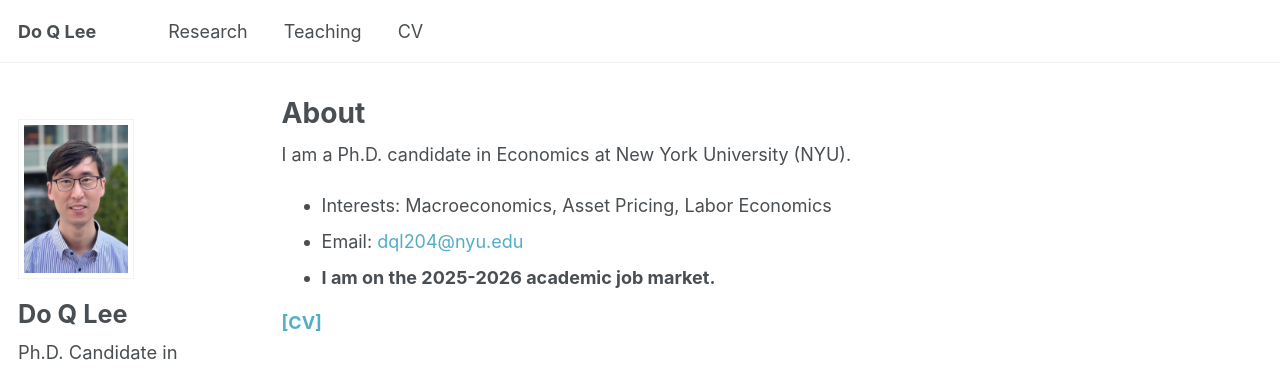
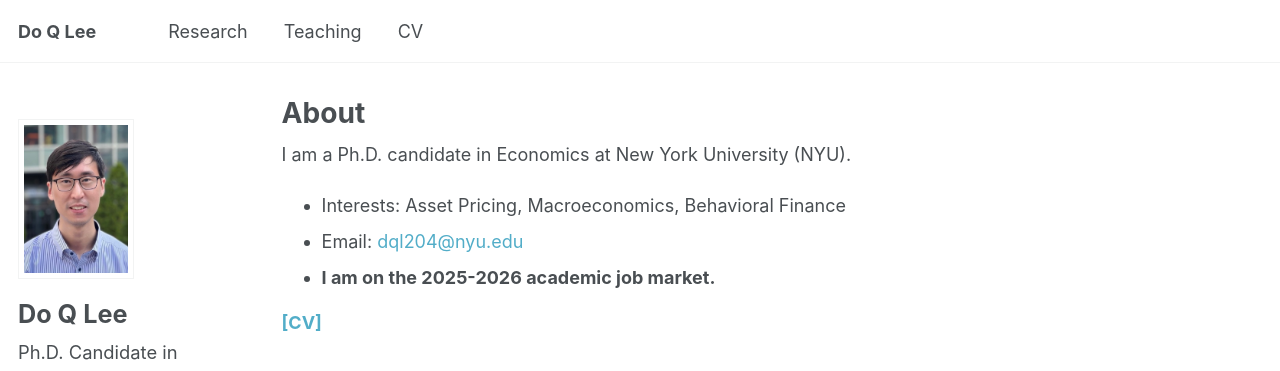
Before and after one commit to doqlee/doqlee.github.io, a Jekyll site: the page built from _pages/main.md, in a window 1280 px wide and 900 px high. Shown: the top 371 px of the window. Built offline with Jekyll 4.4.1, drawn with Linux system fonts in a browser that asks for light colours; some web fonts are replaced.

Commit message:
Update main.md

```diff
--- a/_pages/main.md
+++ b/_pages/main.md
@@ -83,7 +83,7 @@ redirect_from:
 </style>
 
 I am a Ph.D. candidate in Economics at New York University (NYU).
-* Interests: Macroeconomics, Asset Pricing, Labor Economics
+* Interests: Asset Pricing, Macroeconomics, Behavioral Finance
 * Email: [dql204@nyu.edu](mailto:dql204@nyu.edu)
 * **I am on the 2025-2026 academic job market.**
 
@@ -97,7 +97,7 @@ Job Market Paper
 <a href="#/" onclick="visib('BDUF')">[Abstract]</a> [[PDF]](../files/belief_distortions_unemployment_fluctuations.pdf) [[Online Appendix]](../files/onlineappendix.pdf)
 <div id="BDUF" style="display: none; text-align: justify; line-height: 1.2" >
 This paper studies the dynamics of asset prices and unemployment when expectations deviate from a rational benchmark. Using machine learning forecasts as an objective benchmark for rational and efficient beliefs, I quantify distortions in survey forecasts of firms' future cash flows and discount rates. Survey forecasts overreact to cash flow news, while machine forecasts do not. These distortions explain a large share of variation in aggregate and firm-level hiring. Following positive idiosyncratic shocks, firms with distorted beliefs overhire relative to firms whose beliefs are objective. These distorted beliefs about firms' future cash flows can explain both volatility in aggregate unemployment and dispersion in firm-level hiring. A search model in which firms learn about the long-run mean of their cash flows with fading memory can reproduce these patterns by generating a large share of observed volatility in unemployment and asset valuations.
-<br><br>
+<br>
 <IMG src="../files/time_series_cycle_h20.png"  alt="BDUF" style="width:90%; height:auto;"/>
 </div>
 <br>
@@ -111,7 +111,7 @@ Publications
 <a href="#/" onclick="visib('CL2023')">[Abstract]</a> [[PDF]](../files/SmallAndVulnerable.pdf) [[DOI]](https://doi.org/10.1016/j.jfineco.2022.09.007) [[Working Paper]](https://doi.org/10.5089/9781513564647.001) [[Code and Data]](https://doi.org/10.17632/49wv286my4.1)
 <div id="CL2023" style="display: none; text-align: justify; line-height: 1.2" >
 We show that the TFP growth of European micro, small, and medium-sized firms (SMEs) diverged from large firms after the global financial crisis. The average post-crisis TFP growth of medium-sized, small, and micro firms was, respectively, 1.1, 2.9, and 5.4 percentage points lower than that of large firms. This SME productivity gap is larger for firms with more severe credit supply shocks. The gap is partially attributable to a larger post-crisis reduction in intangible capital at SMEs than at large firms. Horseraces suggest that SME indicators are more robust and more powerful predictors of post-crisis TFP growth than other indicators.
-<br><br>
+<br>
 <IMG src="../files/CL2023.png"  alt="CL2023" style="width:70%; height:auto;"/>
 </div>
 
@@ -122,7 +122,7 @@ We show that the TFP growth of European micro, small, and medium-sized firms (SM
 Media: [[Yale Insights]](https://insights.som.yale.edu/insights/firms-sacrifice-worker-safety-when-demand-is-high)
 <div id="CJLS2022" style="display: none; text-align: justify; line-height: 1.2" >
 We investigate how demand conditions affect employers' provision of safety—something about which theory is ambivalent. Positive demand shocks relax financial constraints that limit safety investment but simultaneously raise the opportunity cost of increasing safety rather than production. We study the US metals mining sector, leveraging exogenous demand shocks from short-term variation in global commodity prices. We find that positive price shocks substantially increase workplace injury rates and safety regulation noncompliance. While these results indicate the general dominance of the opportunity cost effect, shocks that only increase mines' cash flow lower injury rates, illustrating that financial constraints also affect safety.
-<br><br>
+<br>
 <IMG src="../files/CJLS2022.png"  alt="CJLS2022"/>
 </div>
 
@@ -133,7 +133,7 @@ We investigate how demand conditions affect employers' provision of safety—som
 Media: [[IMF Blog]](https://www.imf.org/en/Blogs/Articles/2019/12/16/blog-the-power-of-text) [[IMF Research Perspectives]](https://www.imf.org/-/media/Files/Research/research-perspective/2019/SpringSummer/index.ashx)
 <div id="FLPR2021" style="display: none; text-align: justify; line-height: 1.2" >
 We investigate the relationship between media sentiment and international equity prices using a new dataset of 4 million news articles published between 1991 and 2015. Three key results emerge. First, news sentiment robustly predicts future daily returns around the world. However, we find a sharp contrast between the effect of local news and that of global news: whereas local news optimism (pessimism) predicts a small and transitory increase (decrease) in local equity returns, global news sentiment has a larger impact on returns that does not reverse in the short run. Second, news sentiment affects local prices mainly through the investment decisions of foreign—rather than local—investors. Third, large variations in global news sentiment predominantly happen in the absence of new information about fundamentals, suggesting that movements in global sentiment capture variations in investors' sentiment. Taken together, our findings illustrate the key role played by foreign news and investors' sentiment in driving local asset prices.
-<br><br>
+<br>
 <IMG src="../files/FLPR2021.png"  alt="FLPR2021" style="width:70%; height:auto;"/>
 </div>
 <br>
@@ -147,7 +147,7 @@ Working Papers
 <a href="#/" onclick="visib('BLLM2025')">[Abstract]</a> [[PDF]](https://static1.squarespace.com/static/54397369e4b0446f66937a73/t/68f7f961d8b1a3050597bc7b/1761081697166/biases_ml.pdf) [[Working Paper]](https://www.nber.org/papers/w34420)
 <div id="BLLM2025" style="display: none; text-align: justify; line-height: 1.2" >
 How rational is the stock market and how efficiently does it process information? We use machine learning to establish a practical measure of rational and efficient expectation formation while identifying distortions and inefficiencies in the subjective beliefs of market participants. The algorithm independently learns, stays attentive to fundamentals, credit risk, and sentiment, and makes abrupt course-corrections at critical junctures. By contrast, the subjective beliefs of investors, professionals, and equity analysts do little of this and instead contain predictable mistakes–prestakes–that are especially prevalent in times of market turbulence. Trading schemes that bet against prestakes deliver defensive strategies with large CAPM and Fama-French 5-factor alphas.
-<br><br>
+<br>
 <IMG src="../files/fe_decomp.jpg"  alt="fe_decomp" style="width:90%; height:auto;"/>
 </div>
 
@@ -157,7 +157,7 @@ How rational is the stock market and how efficiently does it process information
 <a href="#/" onclick="visib('FGLST2025')">[Abstract]</a> [[PDF]](../files/Research_report.pdf) [[Supplementary Materials]](../files/sm.pdf) [[Code and Data]](https://github.com/doqlee/twitter_unemployment)
 <div id="FGLST2025" style="display: none; text-align: justify; line-height: 1.2" >
 Digital trace data holds tremendous potential for measuring policy-relevant outcomes in real-time, yet its reliability is often questioned. Here, we propose a principled yet simple approach: capturing individual disclosures of unemployment using a fine-tuned artificial intelligence (AI) model and post-stratification adjustment using inferred user demographics. We show that our methodology consistently outperforms the industry's forecasting average, and can improve the predictions of U.S. unemployment insurance claims, up to two weeks in advance, at the national, state, and city levels at both turbulent and stable times. The results demonstrate the potential of combining AI models with statistical modeling to complement traditional survey methodology, and contribute to better-informed policymaking, especially at turbulent times.
-<br><br>
+<br>
 <IMG src="../files/FGLST2025.png"  alt="FGLST2025"/>
 </div>
 
@@ -167,7 +167,7 @@ IMF Working Paper No. 220, 2024 \
 <a href="#/" onclick="visib('CILM2024')">[Abstract]</a> [[PDF]](../files/HomebaseInflation.pdf) [[Working Paper]](https://doi.org/10.5089/9798400291807.001)
 <div id="CILM2024" style="display: none; text-align: justify; line-height: 1.2" >
 U.S. inflation surged in 2021-22 and has since declined, driven largely by a sharp drop in goods inflation, though services inflation remains elevated. This paper zooms into services inflation, using proprietary microdata on wages to examine its relationship with service sector wage growth at the Metropolitan Statistical Area (MSA) level. We estimate the wage-price pass-through with a local projection instrumental variable model that exploits variation in labor market tightness across MSAs. Our findings reveal a positive and significant relationship between wages and price growth, with a lag. This suggests that the effects of tight labor markets are persistent and may influence the pace of progression toward the inflation target.
-<br><br>
+<br>
 <IMG src="../files/CILM2024.png"  alt="CILM2024" style="width:70%; height:auto;"/>
 </div>
 
@@ -177,7 +177,7 @@ IMF Working Paper No. 222, 2024 \
 <a href="#/" onclick="visib('CL2024')">[Abstract]</a> [[PDF]](../files/HB_analysis.pdf) [[Working Paper]](https://doi.org/10.5089/9798400291814.001)
 <div id="CL2024" style="display: none; text-align: justify; line-height: 1.2" >
 We analyze post-pandemic labor earnings using employer-employee data and find that earnings grew faster in counties with tighter labor markets and with greater access to loans through the Paycheck Protection Program (PPP), with the impact of PPP loans especially pronounced in areas with tighter labor markets. This divergence in earnings growth is particularly large for lower-paid, nonmanagerial workers, and those employed in smaller firms. Both wage increases and additional hours worked contributed to the overall growth in earnings. These findings align with a labor market competition framework, where tight labor markets reduce earnings disparities. Access to credit further strengthens the competition by relaxing firms' financing constraints.
-<br><br>
+<br>
 <IMG src="../files/CL2024.png"  alt="CL2024" style="width:70%; height:auto;"/>
 </div>
 
@@ -187,7 +187,7 @@ We analyze post-pandemic labor earnings using employer-employee data and find th
 <a href="#/" onclick="visib('STFGL2024')">[Abstract]</a> [[PDF]](../files/job_offers_twitter_icwsm_2023.pdf) [[DOI]](https://doi.org/10.1609/icwsm.v18i1.31403) [[Code and Data]](https://github.com/Socially-Embedded-Lab/twitter-job-postings)
 <div id="STFGL2024" style="display: none; text-align: justify; line-height: 1.2" >
 Accurate assessment of workforce needs is critical for designing well-informed economic policy and improving market efficiency. While surveys are the gold standard for estimating when and where workers are needed, they also have important limitations, most notably their substantial costs, dependence on existing and extensive surveying infrastructure, and limited temporal, geographical, and sectorial resolution. Here, we investigate the potential of social media to provide a complementary signal for estimating labor market demand. We introduce a novel statistical approach for extracting information about the location and occupation advertised in job vacancies posted on Twitter. We then construct an aggregate index of labor market demand by occupational class in every major U.S. city from 2015 to 2022, which we evaluate against two sources of official statistics and an index from a large aggregator of online job postings. We find that the newly constructed index is strongly correlated with official statistics and, in some cases, advantageous compared to statistics from job aggregators. Moreover, we demonstrate that our index can robustly improve the prediction of official statistics across occupations and states.
-<br><br>
+<br>
 <IMG src="../files/STFGL2024.png"  alt="STFGL2024"/>
 </div>
 
@@ -197,7 +197,7 @@ BIS Working Paper No. 987, 2022 \
 <a href="#/" onclick="visib('HIL2022')">[Abstract]</a> [[PDF]](../files/Japan.pdf) [[Working Paper]](https://www.bis.org/publ/work987.htm)
 <div id="HIL2022" style="display: none; text-align: justify; line-height: 1.2" >
 How does unconventional monetary policy affect corporate capital structure and investment decisions? We study the transmission channel of quantitative easing and its potential diminishing returns on investment from a corporate finance perspective. Using a rich bank-firm matched data of Japanese firms with information on corporate debt and investment, we study how firms adjust their capital structure in response to the changes in term premia. Investment responds positively to a reduction in the term premium on average. However, there is a significant degree of cross-sectional variation in firm response: healthier firms increase capital spending and cash holdings, while financially vulnerable firms take advantage of lower long-term yields to refinance without increasing investment.
-<br><br>
+<br>
 <IMG src="../files/HIL2022.png"  alt="HIL2022" style="width:70%; height:auto;"/>
 </div>
 
```
